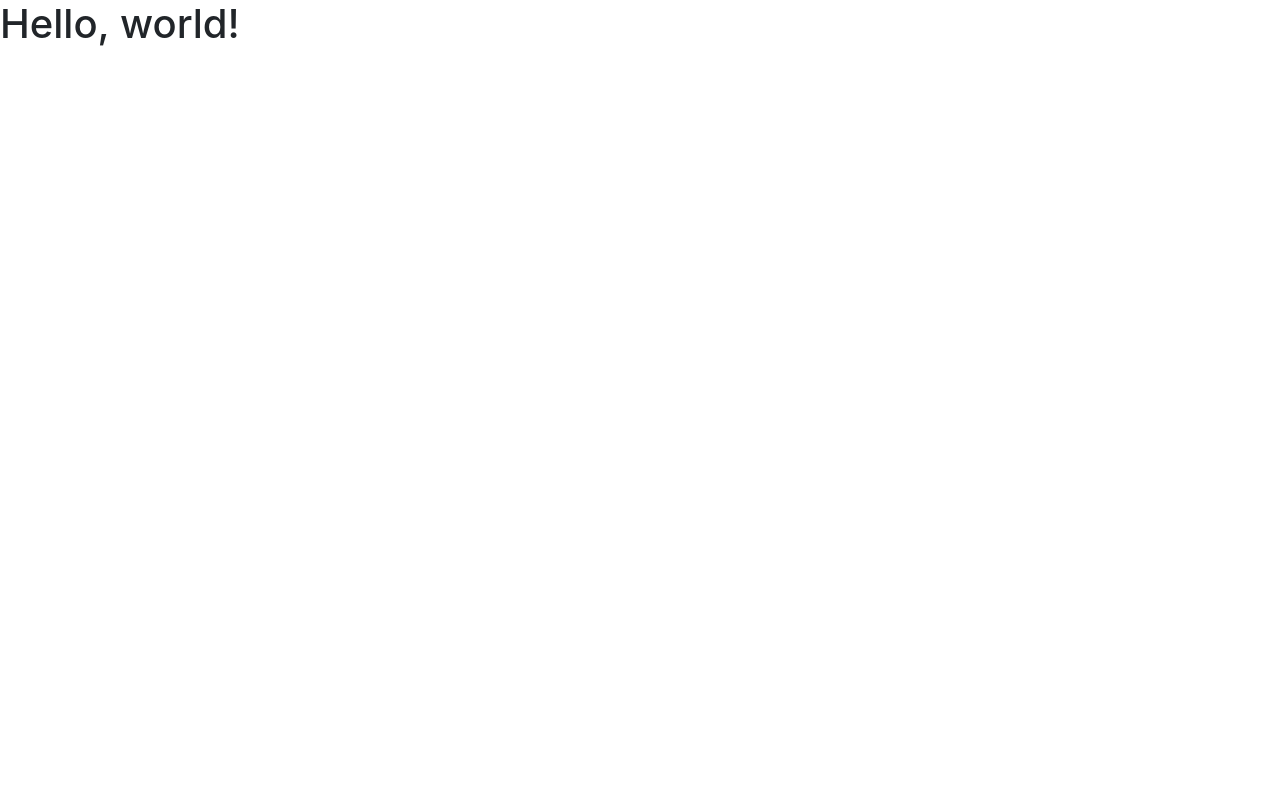
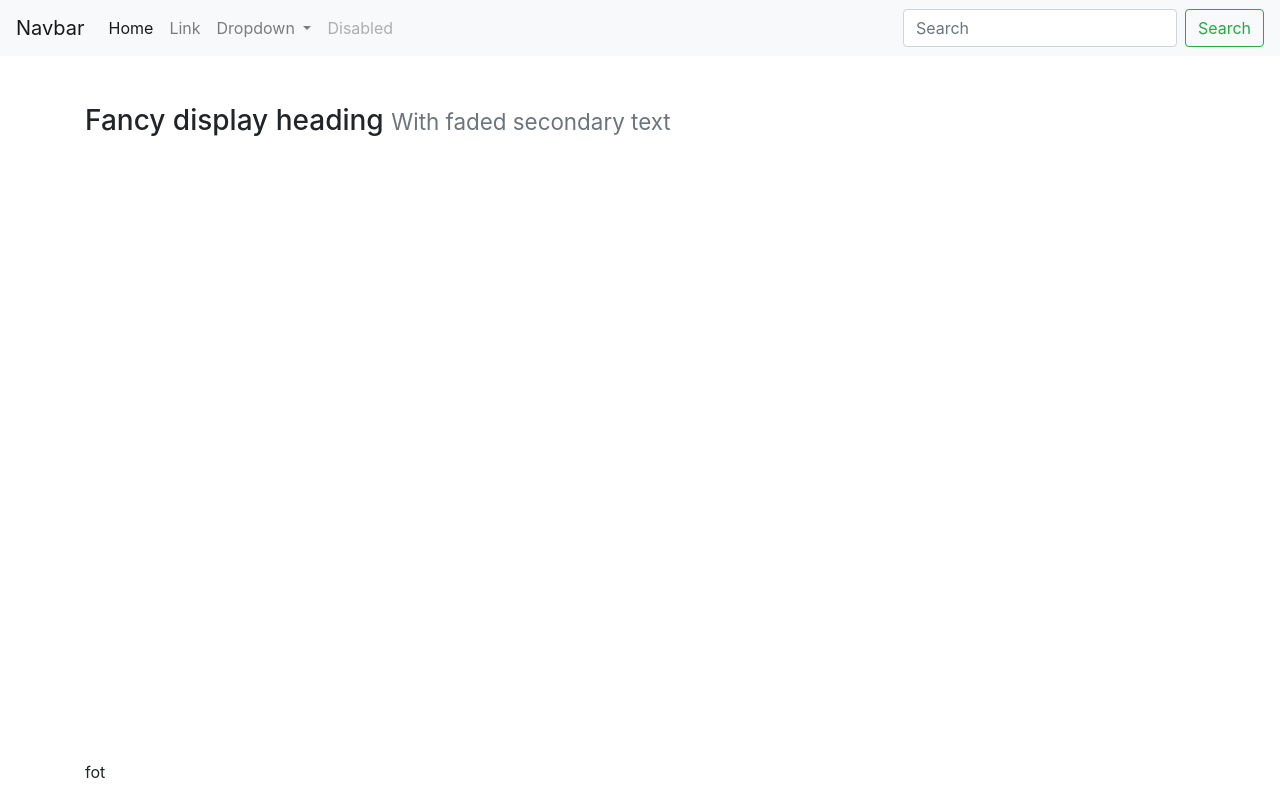
Before and after one commit to krumilurfigur/boostrap-intro, a plain HTML site: page index.html in a window 1280 px wide. Drawn offline with nearby package versions, Linux system fonts and the light colour scheme.

Commit message:
slutet av lektionen

```diff
--- a/index.html
+++ b/index.html
@@ -1,5 +1,5 @@
 <!doctype html>
-<html lang="en">
+<html lang="en" class="h-100">
   <head>
     <!-- Required meta tags -->
     <meta charset="utf-8">
@@ -10,8 +10,57 @@
 
     <title>Hello, world!</title>
   </head>
-  <body>
-    <h1>Hello, world!</h1>
+  <body class="d-flex flex-column h-100">
+    <nav class="navbar navbar-expand-lg navbar-light bg-light">
+        <a class="navbar-brand" href="#">Navbar</a>
+        <button class="navbar-toggler" type="button" data-toggle="collapse" data-target="#navbarSupportedContent" aria-controls="navbarSupportedContent" aria-expanded="false" aria-label="Toggle navigation">
+          <span class="navbar-toggler-icon"></span>
+        </button>
+
+        <div class="collapse navbar-collapse" id="navbarSupportedContent">
+          <ul class="navbar-nav mr-auto">
+            <li class="nav-item active">
+              <a class="nav-link" href="#">Home <span class="sr-only">(current)</span></a>
+            </li>
+            <li class="nav-item">
+              <a class="nav-link" href="#">Link</a>
+            </li>
+            <li class="nav-item dropdown">
+              <a class="nav-link dropdown-toggle" href="#" id="navbarDropdown" role="button" data-toggle="dropdown" aria-haspopup="true" aria-expanded="false">
+                Dropdown
+              </a>
+              <div class="dropdown-menu" aria-labelledby="navbarDropdown">
+                <a class="dropdown-item" href="#">Action</a>
+                <a class="dropdown-item" href="#">Another action</a>
+                <div class="dropdown-divider"></div>
+                <a class="dropdown-item" href="#">Something else here</a>
+              </div>
+            </li>
+            <li class="nav-item">
+              <a class="nav-link disabled" href="#" tabindex="-1" aria-disabled="true">Disabled</a>
+            </li>
+          </ul>
+          <form class="form-inline my-2 my-lg-0">
+            <input class="form-control mr-sm-2" type="search" placeholder="Search" aria-label="Search">
+            <button class="btn btn-outline-success my-2 my-sm-0" type="submit">Search</button>
+          </form>
+        </div>
+      </nav>
+
+    <main class="container pt-5">
+        <h3>
+            Fancy display heading
+            <small class="text-muted">With faded secondary text</small>
+          </h3>
+    </main>
+
+    <footer class="footer mt-auto">
+        <div class="container">
+            <p>fot</p>
+        </div>
+
+    </footer>
+
 
     <!-- Optional JavaScript -->
     <!-- jQuery first, then Popper.js, then Bootstrap JS -->
```
